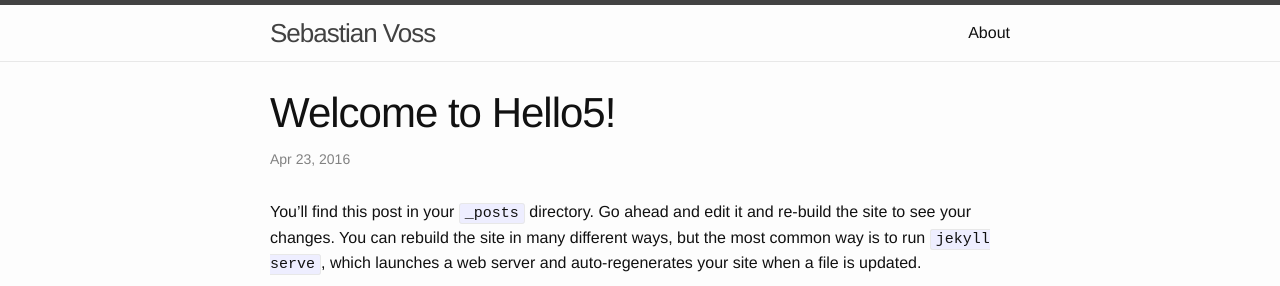
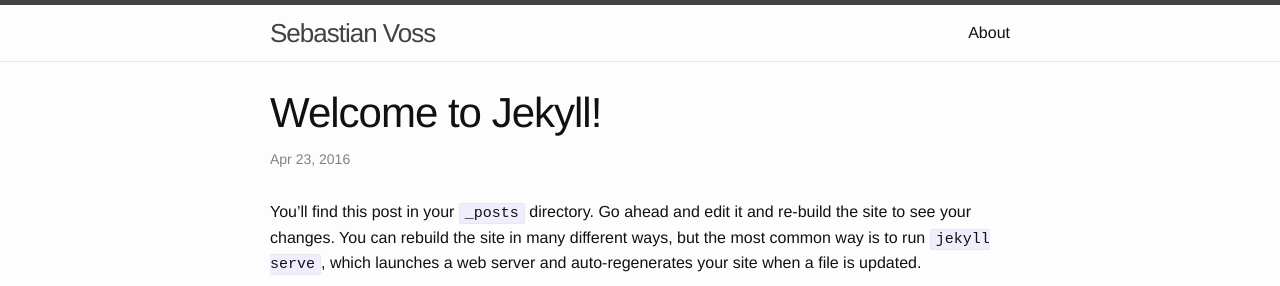
Before and after one commit to sebastianvoss/blog, a Jekyll site: the page built from _posts/2016-04-23-welcome-to-jekyll.markdown, in a window 1280 px wide. Shown: the top 286 px of the page. Built offline with Jekyll 4.4.1, drawn with Linux system fonts in a browser that asks for light colours.

```diff
--- a/_posts/2016-04-23-welcome-to-jekyll.markdown
+++ b/_posts/2016-04-23-welcome-to-jekyll.markdown
@@ -1,9 +1,9 @@
 ---
 layout: post
-title:  "Welcome to Hello5!"
+title:  "Welcome to Jekyll!"
 date:   2016-04-23 17:51:36 +0000
 categories: jekyll update
-permalink: test123.html
+permalink: welcome-to-jekyll.html
 ---
 You’ll find this post in your `_posts` directory. Go ahead and edit it and re-build the site to see your changes. You can rebuild the site in many different ways, but the most common way is to run `jekyll serve`, which launches a web server and auto-regenerates your site when a file is updated.
 
```
Also changed, not shown: 1 other file.
